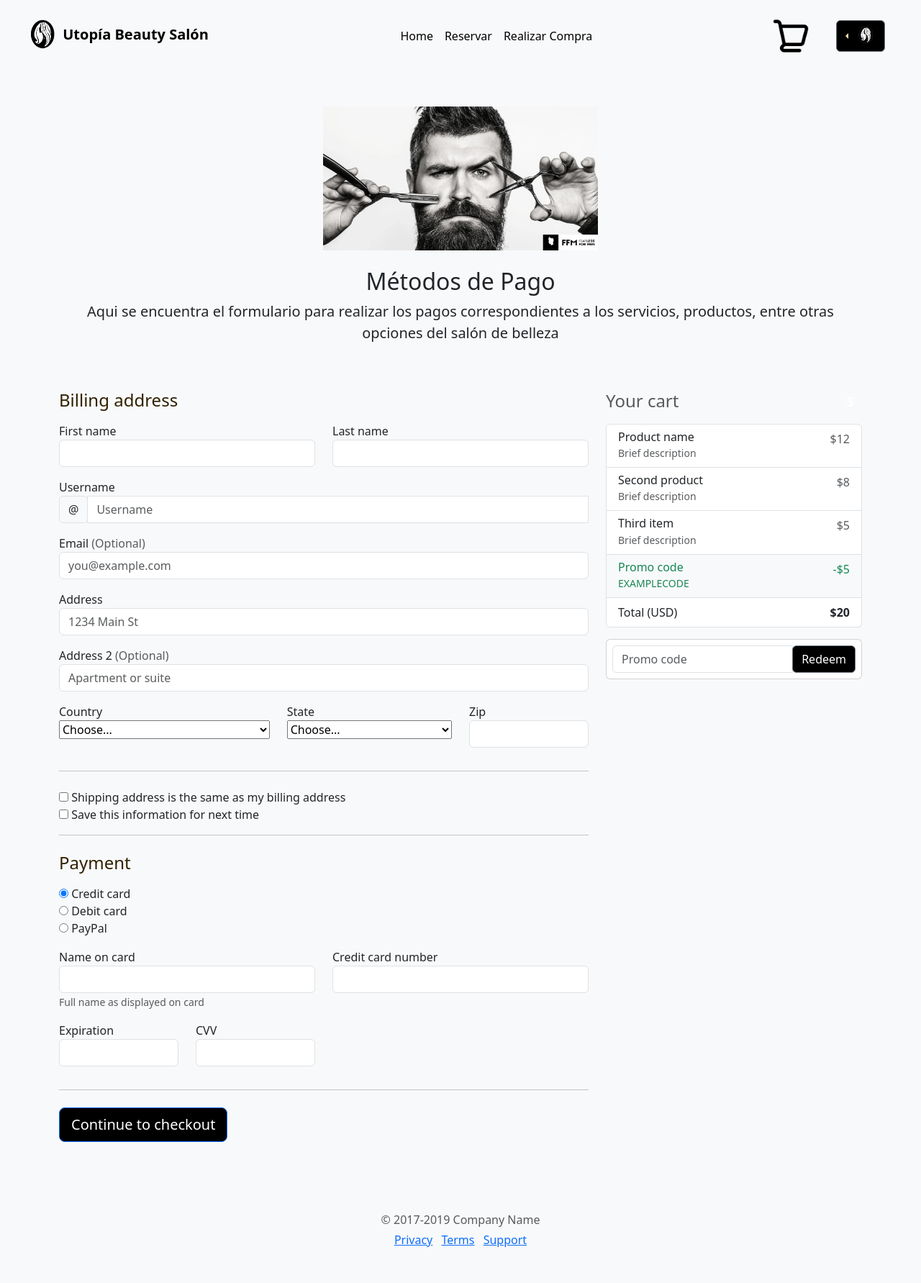
After one commit to Srojas80278/AmbienteWebProyecto, a PHP site: page /Checkout.php in a window 1280 px wide. The commit adds this page. Shown: the whole page at 72% size. Run offline with PHP 8.4, Linux system fonts and the light colour scheme; some libraries are stand-ins or nearby versions.

Commit message:
Cambios de estilos

```diff
--- /dev/null
+++ b/Checkout.php
@@ -0,0 +1,260 @@
+
+<!doctype html>
+<html lang="en">
+  <head>
+    <meta charset="utf-8">
+    <meta name="viewport" content="width=device-width, initial-scale=1, shrink-to-fit=no">
+    <meta name="description" content="">
+    <meta name="author" content="Mark Otto, Jacob Thornton, and Bootstrap contributors">
+    <meta name="generator" content="Jekyll v3.8.5">
+    <title>Checkout example · Bootstrap</title>
+
+    <!-- Bootstrap -->
+  <link href="https://cdn.jsdelivr.net/npm/bootstrap@5.3.0/dist/css/bootstrap.min.css" rel="stylesheet"
+    integrity="sha384-9ndCyUaIbzAi2FUVXJi0CjmCapSmO7SnpJef0486qhLnuZ2cdeRhO02iuK6FUUVM" crossorigin="anonymous">
+  <!-- CSS -->
+  <link rel="stylesheet" type="text/css" href="css/Reservar.css">
+
+    <!-- Bootstrap core CSS -->
+<link href="/docs/4.3/dist/css/bootstrap.min.css" rel="stylesheet" integrity="sha384-ggOyR0iXCbMQv3Xipma34MD+dH/1fQ784/j6cY/iJTQUOhcWr7x9JvoRxT2MZw1T" crossorigin="anonymous">
+<?php include 'include/templates/header.php'; ?>
+
+    <style>
+      .bd-placeholder-img {
+        font-size: 1.125rem;
+        text-anchor: middle;
+        -webkit-user-select: none;
+        -moz-user-select: none;
+        -ms-user-select: none;
+        user-select: none;
+      }
+
+      @media (min-width: 768px) {
+        .bd-placeholder-img-lg {
+          font-size: 3.5rem;
+        }
+      }
+    </style>
+    <!-- Custom styles for this template -->
+    <link href="form-validation.css" rel="stylesheet">
+  </head>
+  <body class="bg-light">
+    <div class="container">
+  <div class="py-5 text-center">
+    <img class="d-block mx-auto mb-4" src="img/cabello_10.jpg" alt="" width="" height="200">
+    <h2>Métodos de Pago</h2>
+    <p class="lead">Aqui se encuentra el formulario para realizar los pagos correspondientes a los servicios, productos, entre otras opciones del salón de belleza</p>
+  </div>
+
+  <div class="row">
+    <div class="col-md-4 order-md-2 mb-4">
+      <h4 class="d-flex justify-content-between align-items-center mb-3">
+        <span class="text-muted">Your cart</span>
+        <span class="badge badge-secondary badge-pill">3</span>
+      </h4>
+      <ul class="list-group mb-3">
+        <li class="list-group-item d-flex justify-content-between lh-condensed">
+          <div>
+            <h6 class="my-0">Product name</h6>
+            <small class="text-muted">Brief description</small>
+          </div>
+          <span class="text-muted">$12</span>
+        </li>
+        <li class="list-group-item d-flex justify-content-between lh-condensed">
+          <div>
+            <h6 class="my-0">Second product</h6>
+            <small class="text-muted">Brief description</small>
+          </div>
+          <span class="text-muted">$8</span>
+        </li>
+        <li class="list-group-item d-flex justify-content-between lh-condensed">
+          <div>
+            <h6 class="my-0">Third item</h6>
+            <small class="text-muted">Brief description</small>
+          </div>
+          <span class="text-muted">$5</span>
+        </li>
+        <li class="list-group-item d-flex justify-content-between bg-light">
+          <div class="text-success">
+            <h6 class="my-0">Promo code</h6>
+            <small>EXAMPLECODE</small>
+          </div>
+          <span class="text-success">-$5</span>
+        </li>
+        <li class="list-group-item d-flex justify-content-between">
+          <span>Total (USD)</span>
+          <strong>$20</strong>
+        </li>
+      </ul>
+
+      <form class="card p-2">
+        <div class="input-group">
+          <input type="text" class="form-control" placeholder="Promo code">
+          <div class="input-group-append">
+            <button type="submit" class="btn btn-secondary">Redeem</button>
+          </div>
+        </div>
+      </form>
+    </div>
+    <div class="col-md-8 order-md-1">
+      <h4 class="mb-3">Billing address</h4>
+      <form class="needs-validation" novalidate>
+        <div class="row">
+          <div class="col-md-6 mb-3">
+            <label for="firstName">First name</label>
+            <input type="text" class="form-control" id="firstName" placeholder="" value="" required>
+            <div class="invalid-feedback">
+              Valid first name is required.
+            </div>
+          </div>
+          <div class="col-md-6 mb-3">
+            <label for="lastName">Last name</label>
+            <input type="text" class="form-control" id="lastName" placeholder="" value="" required>
+            <div class="invalid-feedback">
+              Valid last name is required.
+            </div>
+          </div>
+        </div>
+
+        <div class="mb-3">
+          <label for="username">Username</label>
+          <div class="input-group">
+            <div class="input-group-prepend">
+              <span class="input-group-text">@</span>
+            </div>
+            <input type="text" class="form-control" id="username" placeholder="Username" required>
+            <div class="invalid-feedback" style="width: 100%;">
+              Your username is required.
+            </div>
+          </div>
+        </div>
+
+        <div class="mb-3">
+          <label for="email">Email <span class="text-muted">(Optional)</span></label>
+          <input type="email" class="form-control" id="email" placeholder="you@example.com">
+          <div class="invalid-feedback">
+            Please enter a valid email address for shipping updates.
+          </div>
+        </div>
+
+        <div class="mb-3">
+          <label for="address">Address</label>
+          <input type="text" class="form-control" id="address" placeholder="1234 Main St" required>
+          <div class="invalid-feedback">
+            Please enter your shipping address.
+          </div>
+        </div>
+
+        <div class="mb-3">
+          <label for="address2">Address 2 <span class="text-muted">(Optional)</span></label>
+          <input type="text" class="form-control" id="address2" placeholder="Apartment or suite">
+        </div>
+
+        <div class="row">
+          <div class="col-md-5 mb-3">
+            <label for="country">Country</label>
+            <select class="custom-select d-block w-100" id="country" required>
+              <option value="">Choose...</option>
+              <option>United States</option>
+            </select>
+            <div class="invalid-feedback">
+              Please select a valid country.
+            </div>
+          </div>
+          <div class="col-md-4 mb-3">
+            <label for="state">State</label>
+            <select class="custom-select d-block w-100" id="state" required>
+              <option value="">Choose...</option>
+              <option>California</option>
+            </select>
+            <div class="invalid-feedback">
+              Please provide a valid state.
+            </div>
+          </div>
+          <div class="col-md-3 mb-3">
+            <label for="zip">Zip</label>
+            <input type="text" class="form-control" id="zip" placeholder="" required>
+            <div class="invalid-feedback">
+              Zip code required.
+            </div>
+          </div>
+        </div>
+        <hr class="mb-4">
+        <div class="custom-control custom-checkbox">
+          <input type="checkbox" class="custom-control-input" id="same-address">
+          <label class="custom-control-label" for="same-address">Shipping address is the same as my billing address</label>
+        </div>
+        <div class="custom-control custom-checkbox">
+          <input type="checkbox" class="custom-control-input" id="save-info">
+          <label class="custom-control-label" for="save-info">Save this information for next time</label>
+        </div>
+        <hr class="mb-4">
+
+        <h4 class="mb-3">Payment</h4>
+
+        <div class="d-block my-3">
+          <div class="custom-control custom-radio">
+            <input id="credit" name="paymentMethod" type="radio" class="custom-control-input" checked required>
+            <label class="custom-control-label" for="credit">Credit card</label>
+          </div>
+          <div class="custom-control custom-radio">
+            <input id="debit" name="paymentMethod" type="radio" class="custom-control-input" required>
+            <label class="custom-control-label" for="debit">Debit card</label>
+          </div>
+          <div class="custom-control custom-radio">
+            <input id="paypal" name="paymentMethod" type="radio" class="custom-control-input" required>
+            <label class="custom-control-label" for="paypal">PayPal</label>
+          </div>
+        </div>
+        <div class="row">
+          <div class="col-md-6 mb-3">
+            <label for="cc-name">Name on card</label>
+            <input type="text" class="form-control" id="cc-name" placeholder="" required>
+            <small class="text-muted">Full name as displayed on card</small>
+            <div class="invalid-feedback">
+              Name on card is required
+            </div>
+          </div>
+          <div class="col-md-6 mb-3">
+            <label for="cc-number">Credit card number</label>
+            <input type="text" class="form-control" id="cc-number" placeholder="" required>
+            <div class="invalid-feedback">
+              Credit card number is required
+            </div>
+          </div>
+        </div>
+        <div class="row">
+          <div class="col-md-3 mb-3">
+            <label for="cc-expiration">Expiration</label>
+            <input type="text" class="form-control" id="cc-expiration" placeholder="" required>
+            <div class="invalid-feedback">
+              Expiration date required
+            </div>
+          </div>
+          <div class="col-md-3 mb-3">
+            <label for="cc-cvv">CVV</label>
+            <input type="text" class="form-control" id="cc-cvv" placeholder="" required>
+            <div class="invalid-feedback">
+              Security code required
+            </div>
+          </div>
+        </div>
+        <hr class="mb-4">
+        <button class="btn btn-primary btn-lg btn-block" type="submit">Continue to checkout</button>
+      </form>
+    </div>
+  </div>
+
+  <footer class="my-5 pt-5 text-muted text-center text-small">
+    <p class="mb-1">&copy; 2017-2019 Company Name</p>
+    <ul class="list-inline">
+      <li class="list-inline-item"><a href="#">Privacy</a></li>
+      <li class="list-inline-item"><a href="#">Terms</a></li>
+      <li class="list-inline-item"><a href="#">Support</a></li>
+    </ul>
+  </footer>
+</div>
+<script src="https://code.jquery.com/jquery-3.3.1.slim.min.js" integrity="sha384-q8i/X+965DzO0rT7abK41JStQIAqVgRVzpbzo5smXKp4YfRvH+8abtTE1Pi6jizo" crossorigin="anonymous"></script>
+      <script>window.jQuery || document.write('<script src="/docs/4.3/assets/js/vendor/jquery-slim.min.js"><\/script>')</script><script src="/docs/4.3/dist/js/bootstrap.bundle.min.js" integrity="sha384-xrRywqdh3PHs8keKZN+8zzc5TX0GRTLCcmivcbNJWm2rs5C8PRhcEn3czEjhAO9o" crossorigin="anonymous"></script>
+        <script src="form-validation.js"></script></body>
+</html>
--- a/include/templates/header.php
+++ b/include/templates/header.php
@@ -69,7 +69,7 @@ session_start(); // Iniciar sesion para poder aplicar acceso por roles
         </a>
         <ul id="DropDesplegado" class="dropdown-menu">
           <li><a class="dropdown-item" href="#">Perfil</a></li>
-          <li><a class="dropdown-item" href="#">Métodos de pago</a></li>
+          <li><a class="dropdown-item" href="checkout.php">Métodos de pago</a></li>
           <li><a class="dropdown-item" href="php/Salir.php">Cerrar Sesión</a></li>
         </ul>
       </div>
```
Also changed, not shown: Principal.php (+8 -4 lines), Reservar.php (+11 -13 lines), php/index.php (+76 -6 lines), img/Estilista4.jpg (added), 2 other files.
